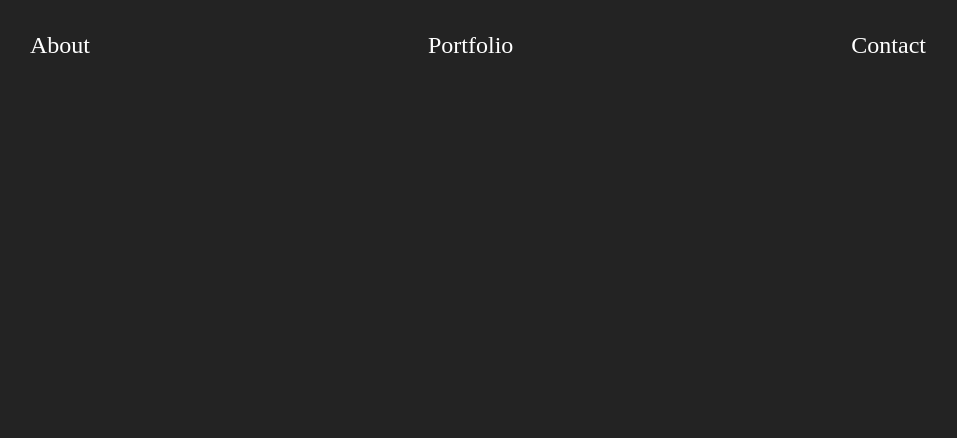
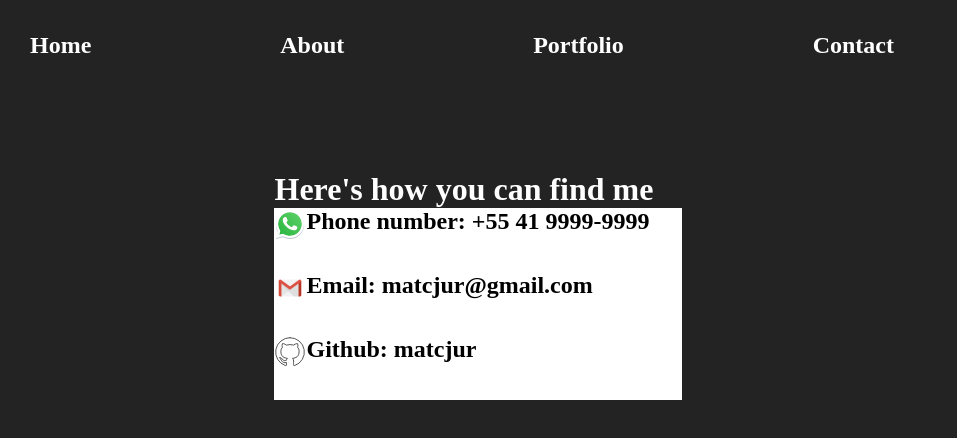
Before and after one commit to matcjur/Portfolio-no-JS, a plain HTML site: page contact.html in a window 1280 px wide. Shown: the whole page, without its empty margins (162-1119 px from the left). Drawn offline with Linux system fonts and the light colour scheme.

Commit message:
added contact and about

```diff
--- a/contact.html
+++ b/contact.html
@@ -11,6 +11,11 @@
     <div class="content">
         <nav>
             <ul>
+                <li>
+                    <a href="index.html">
+                        Home
+                    </a>
+                </li>
                 <li>
                     <a href="about.html">
                         About
@@ -28,6 +33,31 @@
                 </li>
             </ul>
         </nav>
+        <div class="section-title">
+            <h1>Here's how you can find me</h1>
+            <ul class="about-list">
+                <li class="about-line">
+                    <img class="icon" src="Assets/whatsapp-svgrepo-com.svg" alt="">
+                    <p>
+                        Phone number: +55 41 9999-9999
+                    </p>
+                </li>
+                <li class="about-line">
+                    <img class="icon" src="Assets/gmail-old-svgrepo-com.svg" alt="">
+                    <p>
+
+                        Email: matcjur@gmail.com
+                    </p>
+                </li>
+                <li class="about-line">
+                    <img class="icon" src="Assets/github-svgrepo-com.svg" alt="">
+                    <p>
+
+                        Github: matcjur
+                    </p>
+                </li>
+            </ul>
+        </div>
     </div>
 
 </body>
--- a/style.css
+++ b/style.css
@@ -2,6 +2,8 @@
 
 :root{
     --color-background: #232323;
+    --color-font:white;
+    --color-shadow:rgb(74, 70, 70);
 }
 
 /* resets */
@@ -9,7 +11,7 @@
     box-sizing: border-box;
     margin: 0;
     padding: 0;
-    color: white;
+    color: var(--color-font)
 }
 
 img{
@@ -19,6 +21,13 @@ img{
 ul li{
     text-decoration: none;
     list-style: none;
+    padding-right: 2rem;
+    padding-bottom: 2rem;
+    font-weight:bold
+}
+
+nav ul li:hover{
+    box-shadow: 5px 5px 5px var(--color-shadow);
 }
 
 body{
@@ -32,8 +41,30 @@ a{
 .content{
     display: flex;
     flex-direction: column;
+
+    min-height: 100vh;
+}
+
+.main-page{
     justify-content: space-between;
-    min-height: 100vh;
+}
+
+.about-list{
+    display: flex;
+    flex-direction: column;
+    background-color: var(--color-font);
+}
+
+.about-line{
+    display: flex;
+}
+
+.about-line p{
+    color: black;
+}
+
+.icon{
+    max-width: 2rem;
 }
 
 /* styles */
@@ -63,7 +94,19 @@ ul, .name-wrapper{
     margin: auto;
 }
 
+.about{
+    margin: auto;
+}
 
+.section-title{
+    margin: 5rem auto 2rem auto;
+}
+
+.about{
+    box-shadow: 5px 5px 5px var(--color-shadow);
+    margin: 0 auto 10rem auto;
+    font-size: 2rem;
+}
 
 
 /* button */
@@ -83,10 +126,15 @@ ul, .name-wrapper{
     height: 6rem;
     width: 6rem;
     display: flex;
-    padding: 1rem;
+    padding: 2rem;
     flex-direction: column;
     justify-content: center;
     align-items: center;
     border-radius: 20%;
     font-size: 1.5em;
 }
+
+.cta:hover{
+    color: var(--color-background);
+    background-color: var(--color-font);
+}
```
Also changed, not shown: about.html (+16 -1 lines), index.html (+4 -4 lines), portfolio.html (+5 -0 lines), Assets/github-svgrepo-com.svg (added), Assets/gmail-old-svgrepo-com.svg (added), Assets/whatsapp-svgrepo-com.svg (added).
